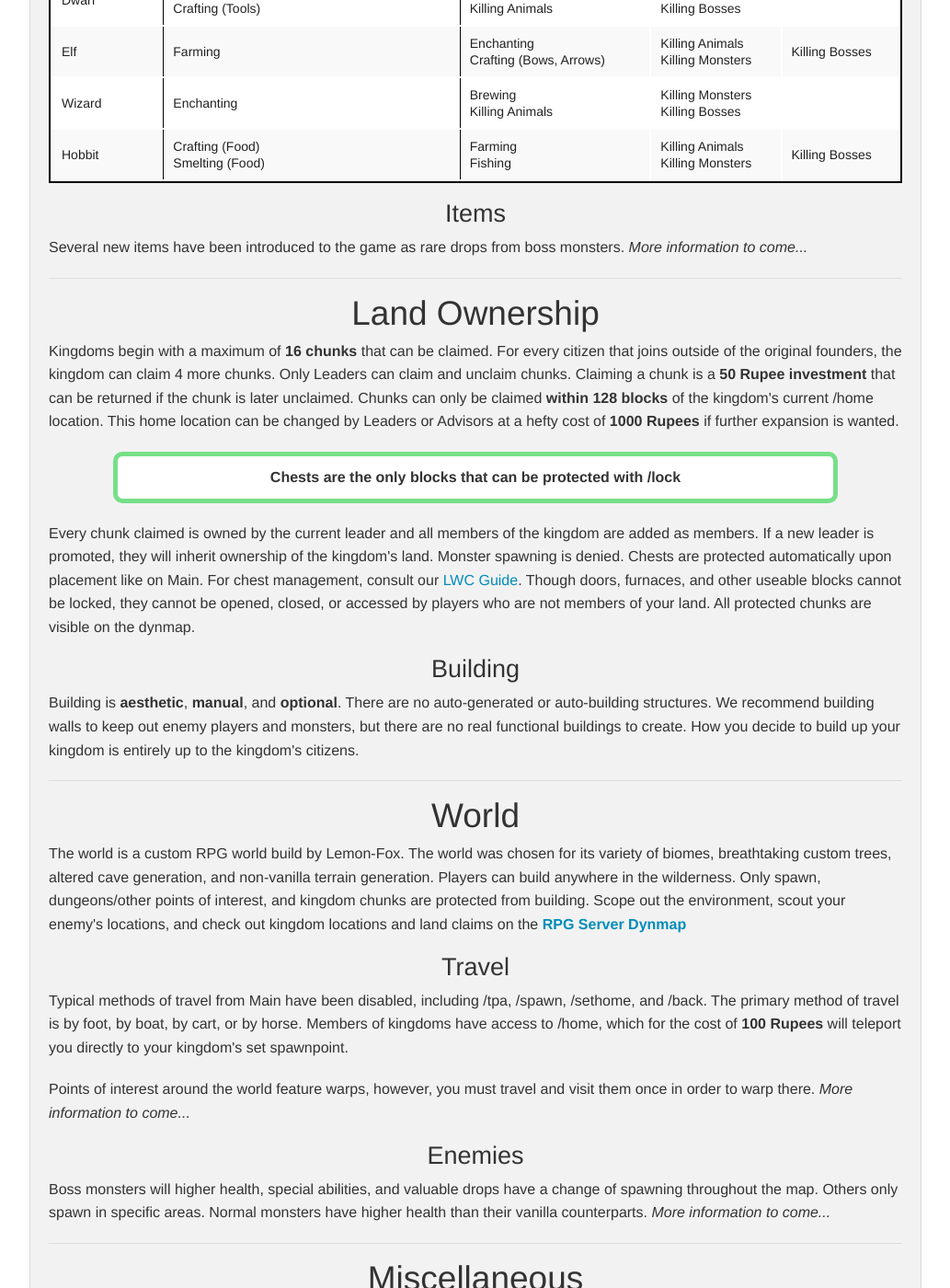
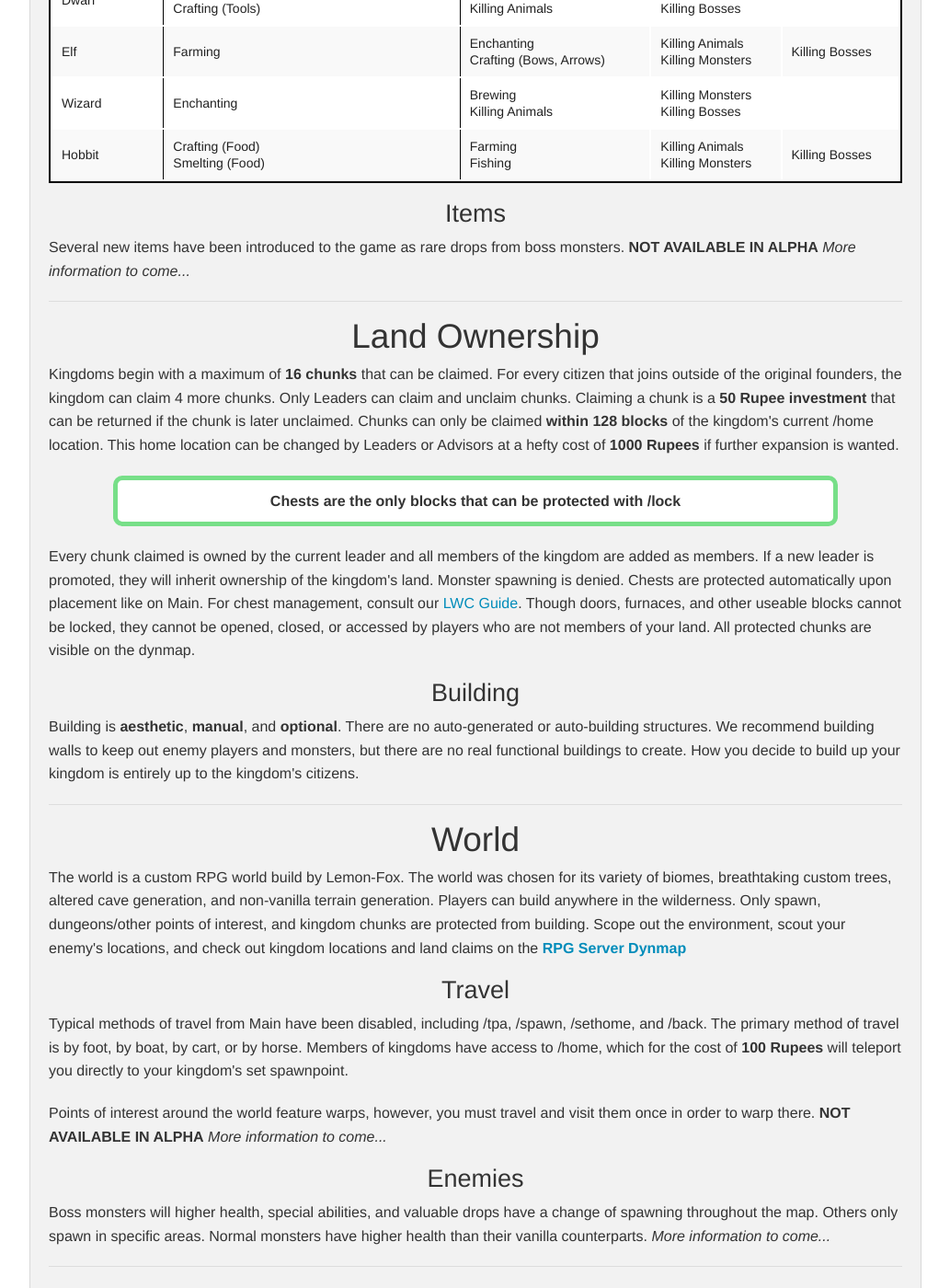
Before and after one commit to damnation-eu/website-beta, a Jekyll site: the page built from rpg-gameplay.md, in a window 1280 px wide and 1400 px high, scrolled down 3755 px. Shown: the whole window at 92% size, without its empty margins (123-1156 px from the left). Built offline with Jekyll 4.4.1, drawn with Linux system fonts in a browser that asks for light colours; nearby versions of some CDN libraries; library files that are not in the unit come from our copies.

Commit message:
Update rpg-gameplay.md

```diff
--- a/rpg-gameplay.md
+++ b/rpg-gameplay.md
@@ -35,6 +35,7 @@
 <p><b>Once you're in a kingdom, the fun begins!</b> Communicate with your fellow citizens and leaders to find or make your place in the kingdom. Join a job through <b>/jobs browse</b> (<i>Read more about jobs below</i>) and gear up like normal! Before you go venturing out, though, be sure you take note of all of the information below!</p>
 
 <hr>
+<a name="dungeon-master-and-events"></a>
 <div style="text-align: center;" markdown="1">
 ##Dungeon Master and Events
 </div>
@@ -50,6 +51,7 @@
 <p>For those who are curious about the DM process, we'll create an event, determine the scale of best to worst possible outcomes, and roll a virtual 6-sided of 20-sided die to determine what happens. A 20D will likely be used when an event's outcome involves numbers (ie % of town destroyed or number of diamonds given), while a 6D will be used for non-number-heavy events. In tabletop games, rolling a 1 or 20 are known as critical rolls, with a 1 being a critical failure and a 20 being a critical hit. In the event of a critical roll, the DM is allowed to go off-scale and determine a more creative outcome. For each event, at least one die will be rolled for each kingdom, but there may be more depending on the event to give more specific outcomes (i.e. a wall breach could result in 4 rolls - one for North, South, East, and West-facing walls).</p>
 
 <hr>
+<a name="citizens"></a>
 <div style="text-align: center;" markdown="1">
 ##Citizens
 </div>
@@ -62,6 +64,7 @@
 
 <p>If a citizen is a member of a kingdom, they are not allowed to leave without giving their leader and the staff notice.</p>
 <hr>
+<a name="governments"></a>
 <div style="text-align: center;" markdown="1">
 ##Governments
 </div>
@@ -127,6 +130,7 @@
 
 
 <hr>
+<a name="economy"></a>
 <div style="text-align: center;" markdown="1">
 ##Economy
 </div>
@@ -197,8 +201,9 @@
 <div style="text-align: center;" markdown="1">
 ###Items
 </div>
-<p>Several new items have been introduced to the game as rare drops from boss monsters. <i>More information to come...</i></p>
+<p>Several new items have been introduced to the game as rare drops from boss monsters. <b>NOT AVAILABLE IN ALPHA</b> <i>More information to come...</i></p>
 <hr>
+<a name="land-ownership"></a>
 <div style="text-align: center;" markdown="1">
 ##Land Ownership
 </div>
@@ -217,6 +222,7 @@
 <p>Building is <b>aesthetic</b>, <b>manual</b>, and <b>optional</b>. There are no auto-generated or auto-building structures. We recommend building walls to keep out enemy players and monsters, but there are no real functional buildings to create. How you decide to build up your kingdom is entirely up to the kingdom's citizens.</p>
 
 <hr>
+<a name="world"></a>
 <div style="text-align: center;" markdown="1">
 ##World
 </div>
@@ -228,13 +234,14 @@
 </div>
 <p>Typical methods of travel from Main have been disabled, including /tpa, /spawn, /sethome, and /back. The primary method of travel is by foot, by boat, by cart, or by horse. Members of kingdoms have access to /home, which for the cost of <b>100 Rupees</b> will teleport you directly to your kingdom's set spawnpoint.</p>
 
-<p>Points of interest around the world feature warps, however, you must travel and visit them once in order to warp there. <i>More information to come...</i></p>
+<p>Points of interest around the world feature warps, however, you must travel and visit them once in order to warp there. <b>NOT AVAILABLE IN ALPHA</b> <i>More information to come...</i></p>
 
 <div style="text-align: center;" markdown="1">
 ###Enemies
 </div>
 <p>Boss monsters will higher health, special abilities, and valuable drops have a change of spawning throughout the map. Others only spawn in specific areas. Normal monsters have higher health than their vanilla counterparts. <i>More information to come...</i></p>
 <hr>
+<a name="miscellaneous"></a>
 <div style="text-align: center;" markdown="1">
 ##Miscellaneous
 </div>
```
